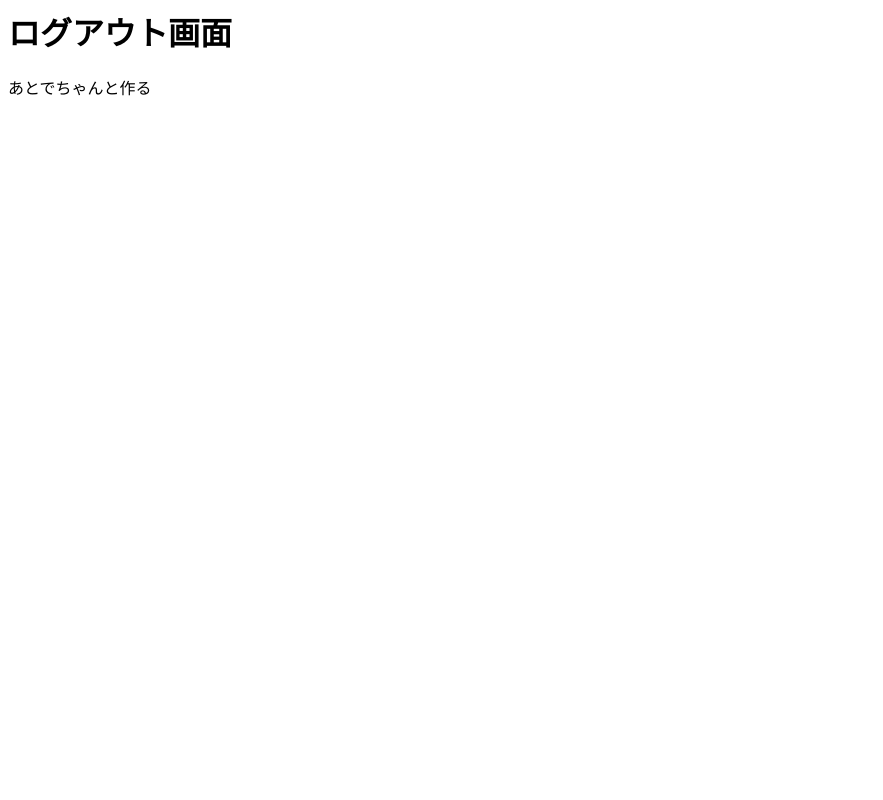
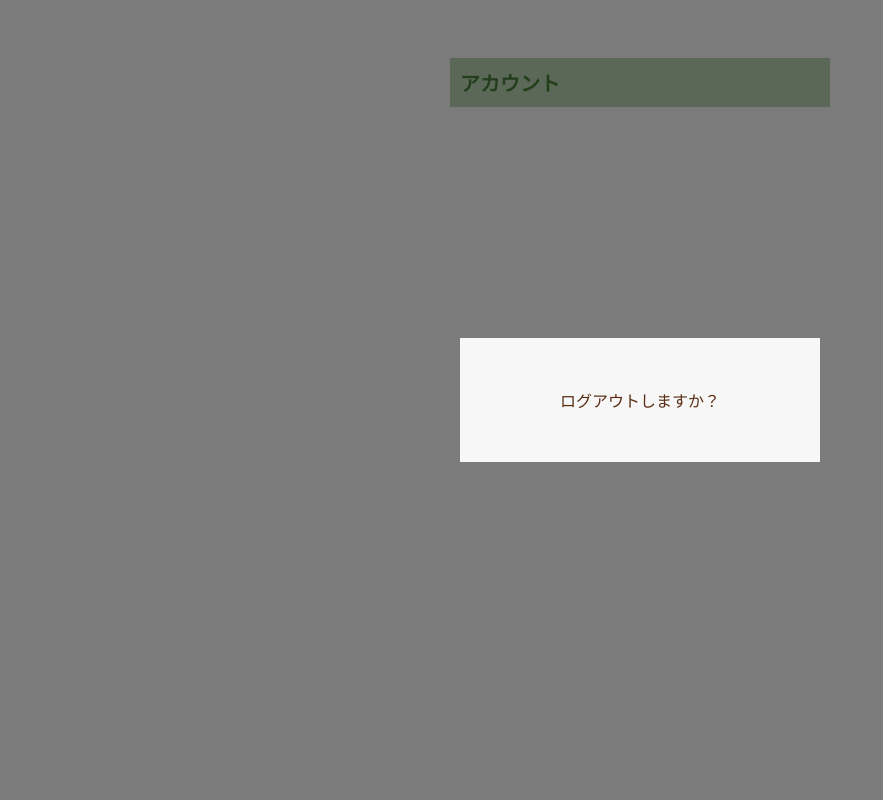
Before and after one commit to mako9606/travel-scheduler, a Django app: template travel-scheduler/account/templates/account/logout.html in a window 1280 px wide. Shown: the whole page, without its empty margins (0-883 px from the left). Run offline with Django 3.2, Linux system fonts and the light colour scheme; the template is opened without the code that fills it, so the values that code supplies are empty.

Commit message:
logout.html修正・css作成

```diff
--- /dev/null
+++ b/travel-scheduler/account/static/account/logout.css
@@ -0,0 +1,62 @@
+/* タイトルの緑背景 */
+.login-title {
+    background: #b7d2b1ff;
+    padding: 10px;
+    color: #447d37;
+    font-size: 20px;
+    font-weight: bold;
+    width: 90%;
+    max-width: 380px;
+    margin: 20px auto 10px auto;
+    box-sizing: border-box;
+}
+
+.form-container{
+    width: 90%;
+    max-width: 380px;
+    margin: 0 auto;
+}
+
+body{
+    text-align: left;
+    font-size: 17px;
+    color: #592d13;
+    background-color: #f7f7f7ff;
+    display: block;
+    padding-top: 30px;
+    padding-bottom: 30px;
+}
+
+label{
+    display: block;
+    font-size: 16px;
+    margin-top: 15px;
+    margin-bottom: 5px;
+}
+
+/* モーダル表示風 */
+.modal-overlay{
+    position: fixed;
+    inset: 0;
+    background: rgba(0, 0, 0, 0.5);
+    display: flex;
+    align-items: center;
+    justify-content: center;
+    z-index: 9999;
+}
+
+.modal-box{
+    background: #f7f7f7;
+    padding: 30px 20px;
+    width: 90%;
+    max-width: 320px;
+    text-align: center;
+    position: relative;
+    border-color: #592d13;
+}
+
+.modal-message{
+    font-size: 16px;
+    color: #592d13;
+    margin: 20px 0;
+}
--- a/travel-scheduler/account/templates/account/logout.html
+++ b/travel-scheduler/account/templates/account/logout.html
@@ -1,12 +1,21 @@
-<haed>
+<head>
+<!-- 画面設計図　スライド39 -->
+<title>ログアウト画面</title>
 
-<title>ログアウト</title>
+    {% load static %}
+    <link rel="stylesheet" href="{% static 'account/logout.css' %}">
 
 </head>
 
 <body>
-    <h1>ログアウト画面</h1>
+    <div class="login-title">アカウント</div>
 
-    <p>あとでちゃんと作る</p>
+    <div class="modal-overlay">
+        <div class="form-container modal-box">
 
+            <p class="modal-message">
+                ログアウトしますか？
+            </p>
+        </div>
+    </div>
 </body>
```
